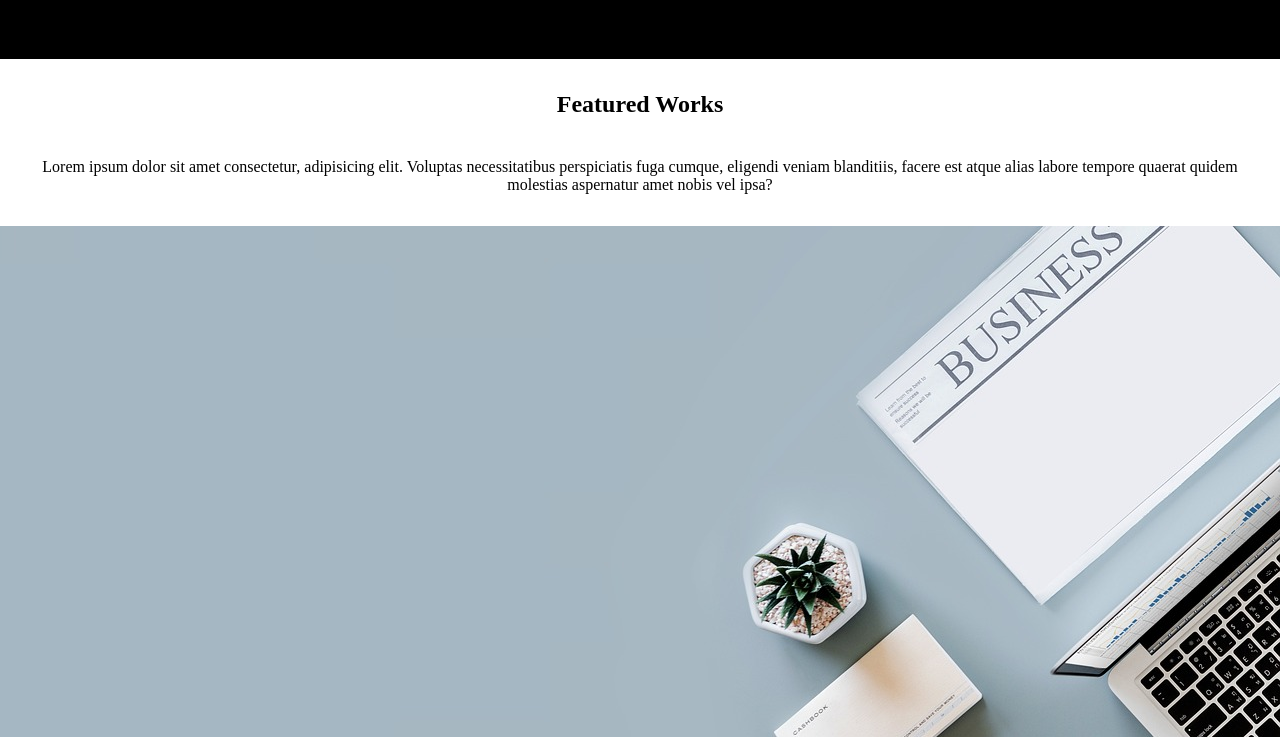
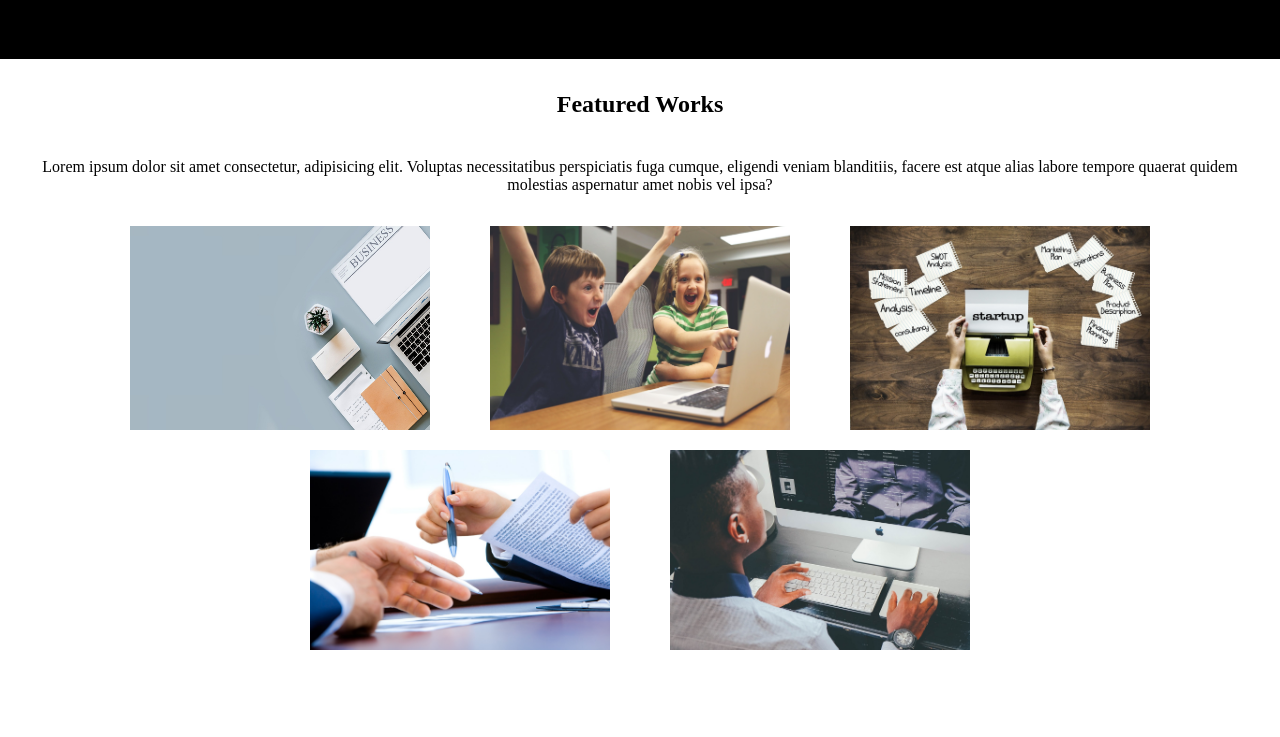
Before and after one commit to Sally1485/startup_assignment, a plain HTML site: page index.html in a window 1280 px wide. Shown: the part 2083-2820 px from the top of the page. After the commit the page ends 2753 px from the top, so only its background shows below. Drawn offline with Linux system fonts and the light colour scheme.

Commit message:
committing changes to sections

```diff
--- a/index.html
+++ b/index.html
@@ -67,12 +67,17 @@
             <h2>Featured Works</h2>
             <p>Lorem ipsum dolor sit amet consectetur, adipisicing elit. Voluptas necessitatibus perspiciatis fuga cumque, eligendi veniam blanditiis, facere est atque alias labore tempore quaerat quidem molestias aspernatur amet nobis vel ipsa?</p>
         </div>
-        <div class="feature-img">
-            <img src="images/business-3528035_1280.jpg" alt="business image">
-            <img src="images/children-593313_1280.jpg" alt="image of children">
-            <img src="images/startup-4027674_1280.jpg" alt="startup image">
-            <img src="images/laptop-3196481_1280.jpg" alt="laptop hands image">
-            <img src="images/computer-1185569_1280.jpg" alt="man with computer">
+        <div class="img-container">
+
+            <div class="img-container-1">
+                <img src="images/business-3528035_1280.jpg" class="img-feature" alt="business image">
+                <img src="images/children-593313_1280.jpg" class="img-feature" alt="image of children">
+                <img src="images/startup-4027674_1280.jpg" class="img-feature" alt="startup image">
+            </div>
+            <div class="img-container-2">
+                <img src="images/laptop-3196481_1280.jpg" class="img-feature" alt="laptop hands image">
+                <img src="images/computer-1185569_1280.jpg" class="img-feature" alt="man with computer">
+            </div>
         </div>
 
     </section>
--- a/styles.css
+++ b/styles.css
@@ -147,32 +147,50 @@ img {
 
 }
 
-.about-text h2{
+.about-text h2 {
     font-size: 20px;
 }
 
-.about-text button{
-   background-color: blue;
+.about-text button {
+    background-color: blue;
     padding: 0.5rem 1rem;
     border-radius: 20px;
     border: none;
     color: white;
 }
 
-/* .feature{
+.feature {
     display: flex;
     flex-direction: column;
-} */
+}
 
-.feature-text{
+.feature-text {
     display: flex;
     flex-direction: column;
-     padding: 2rem;
+    padding: 2rem;
     text-align: center;
     gap: 40px;
 }
 
-.feature-img{
-    height: 100px;
-    width: 100px;
+
+
+
+.img-container {
+    display: flex;
+    flex-direction: column;
+    justify-content: space-evenly;
 }
+
+.img-container-1,
+.img-container-2 {
+    display: flex;
+    flex-direction: row;
+    justify-content: center;
+    margin-bottom: 20px;
+}
+
+.img-feature {
+    width: 300px;
+    padding: 0 30px;
+
+}
```
